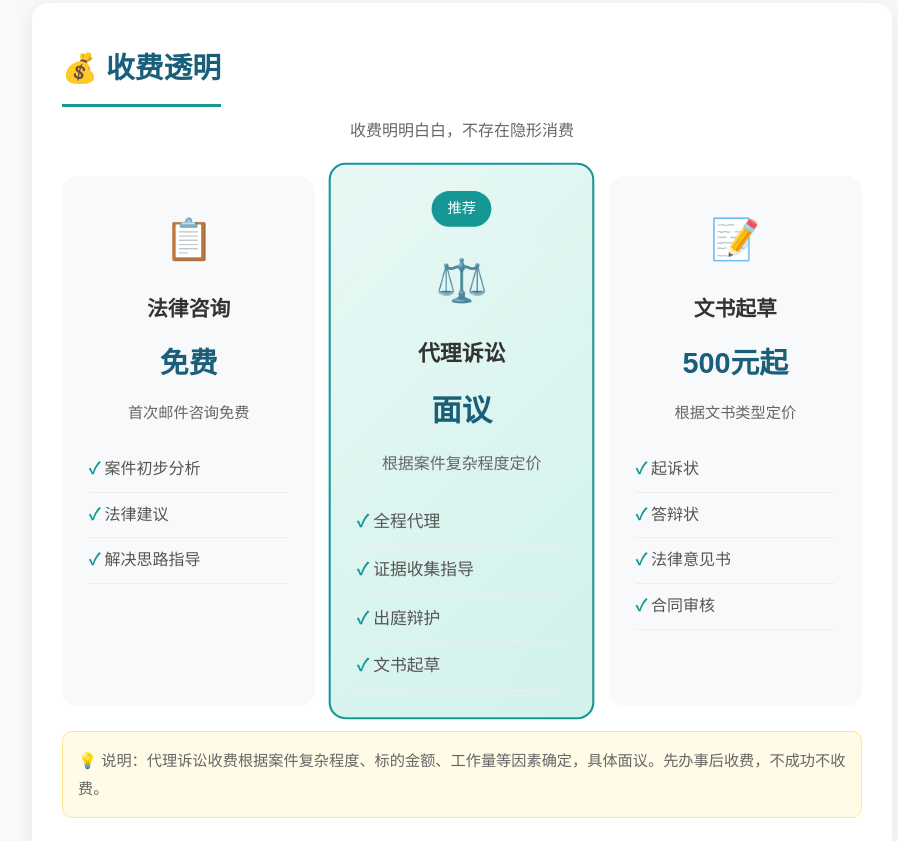
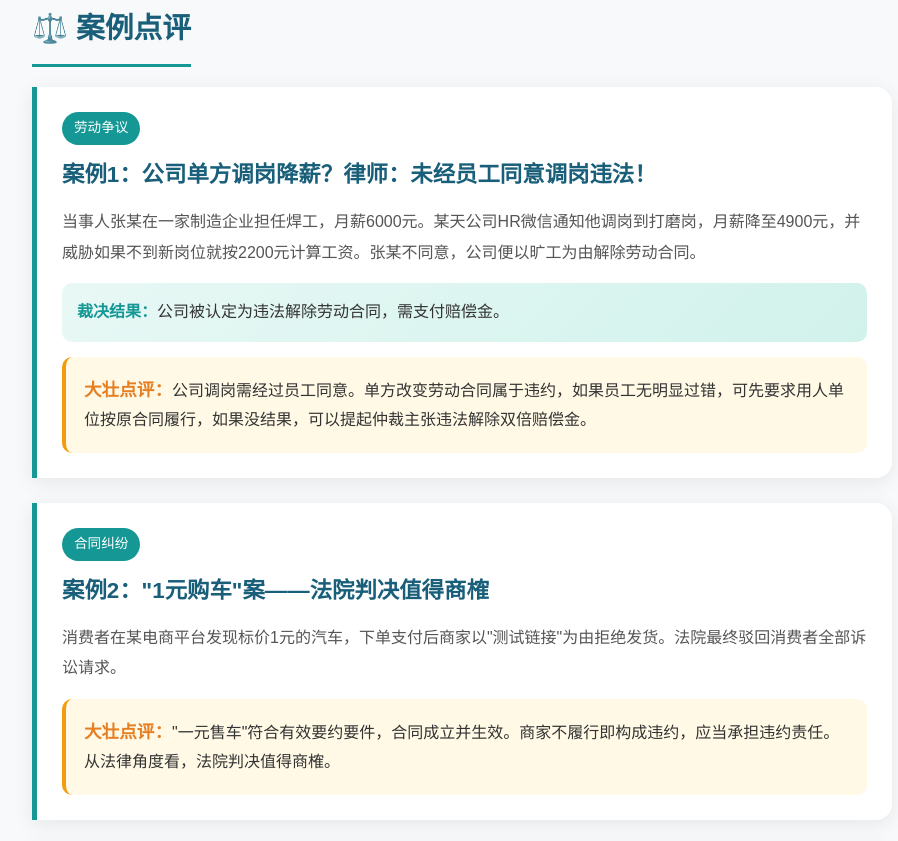
Before and after one commit to zhangjosephsir/zhangdazhuang, a plain HTML site: page index.html in a window 1280 px wide. Shown: the part 3119-3960 px from the top of the page, without its empty margins (178-1076 px from the left). Drawn offline with Linux system fonts and the light colour scheme.

Commit message:
删除收费栏目

```diff
--- a/index.html
+++ b/index.html
@@ -806,53 +806,6 @@
             </div>
         </div>
 
-        <!-- Pricing -->
-        <div class="pricing-section">
-            <h2 class="section-title">💰 收费透明</h2>
-            <p class="pricing-intro">收费明明白白，不存在隐形消费</p>
-            <div class="pricing-grid">
-                <div class="pricing-card">
-                    <div class="pricing-icon">📋</div>
-                    <h3>法律咨询</h3>
-                    <div class="price">免费</div>
-                    <p>首次邮件咨询免费</p>
-                    <ul class="pricing-features">
-                        <li>案件初步分析</li>
-                        <li>法律建议</li>
-                        <li>解决思路指导</li>
-                    </ul>
-                </div>
-                <div class="pricing-card featured">
-                    <div class="pricing-badge">推荐</div>
-                    <div class="pricing-icon">⚖️</div>
-                    <h3>代理诉讼</h3>
-                    <div class="price">面议</div>
-                    <p>根据案件复杂程度定价</p>
-                    <ul class="pricing-features">
-                        <li>全程代理</li>
-                        <li>证据收集指导</li>
-                        <li>出庭辩护</li>
-                        <li>文书起草</li>
-                    </ul>
-                </div>
-                <div class="pricing-card">
-                    <div class="pricing-icon">📝</div>
-                    <h3>文书起草</h3>
-                    <div class="price">500元起</div>
-                    <p>根据文书类型定价</p>
-                    <ul class="pricing-features">
-                        <li>起诉状</li>
-                        <li>答辩状</li>
-                        <li>法律意见书</li>
-                        <li>合同审核</li>
-                    </ul>
-                </div>
-            </div>
-            <div class="pricing-note">
-                <p>💡 说明：代理诉讼收费根据案件复杂程度、标的金额、工作量等因素确定，具体面议。先办事后收费，不成功不收费。</p>
-            </div>
-        </div>
-
         <!-- Cases -->
         <div class="cases-container">
             <h2 class="section-title">⚖️ 案例点评</h2>
```
